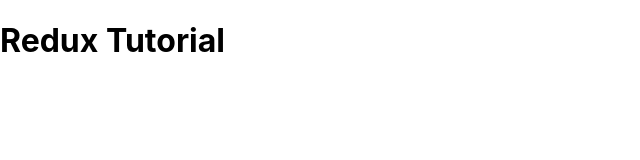
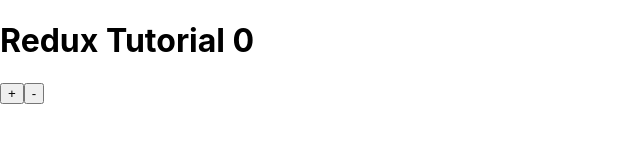
Before and after one commit to Moverr/redux_training, a React (Create React App) app in the folder redux_tut/: page / in a window 1280 px wide. Shown: the top 160 px of the page, without its empty margins (0-640 px from the left). Built offline with nearby package versions, Linux system fonts and the light colour scheme.

Commit message:
:Debugging,  Increment

```diff
--- a/redux_tut/src/App.js
+++ b/redux_tut/src/App.js
@@ -1,12 +1,21 @@
 import React from 'react';
 
+ import { useSelector,useDispatch } from 'react-redux'
+
+
+ import {increment,decrement} from './actions'
 
 
 
 function App() {
+  const counter = useSelector(state =>state.counterReducer)
+  const dispatch = useDispatch();
   return (
     <div className="App">
-       <h1> Redux Tutorial </h1>
+       <h1> Redux Tutorial {counter} </h1>
+       <button onClick={()=> dispatch(increment()) }>+</button>
+       <button onClick={()=> dispatch(decrement()) } >-</button>
+
     </div>
   );
 }
--- /dev/null
+++ b/redux_tut/src/actions/index.js
@@ -0,0 +1,12 @@
+export const increment = ()=>{
+    return {
+        type :'INCREMENT'
+    }
+}
+
+
+export const decrement = ()=>{
+    return {
+        type :'DECREMENT'
+    }
+}
```
